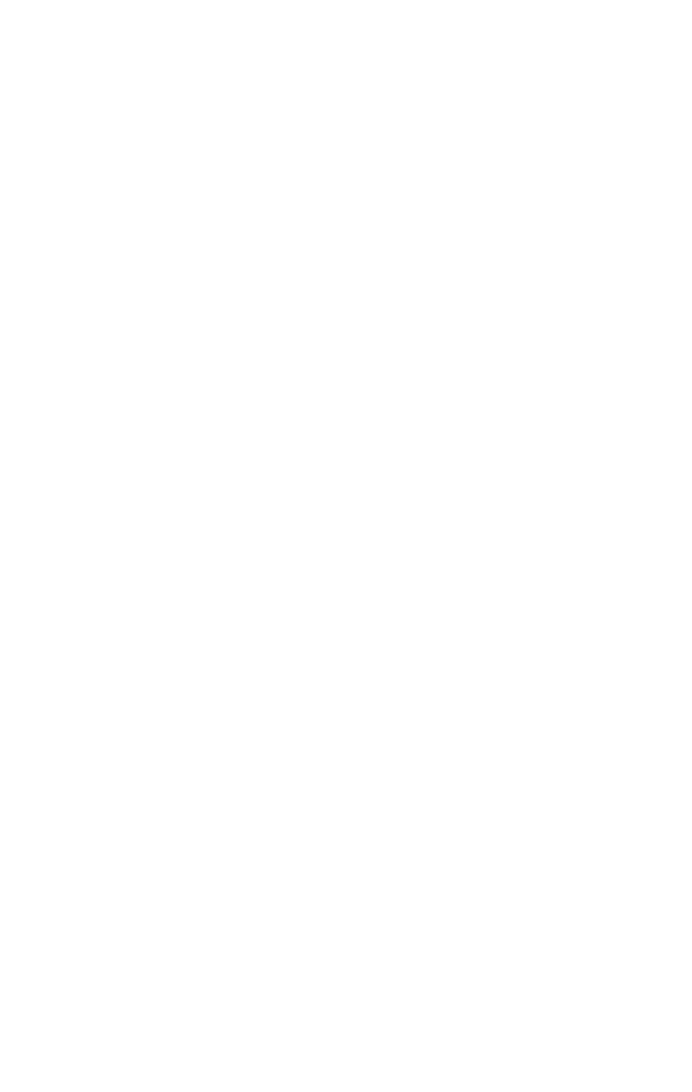
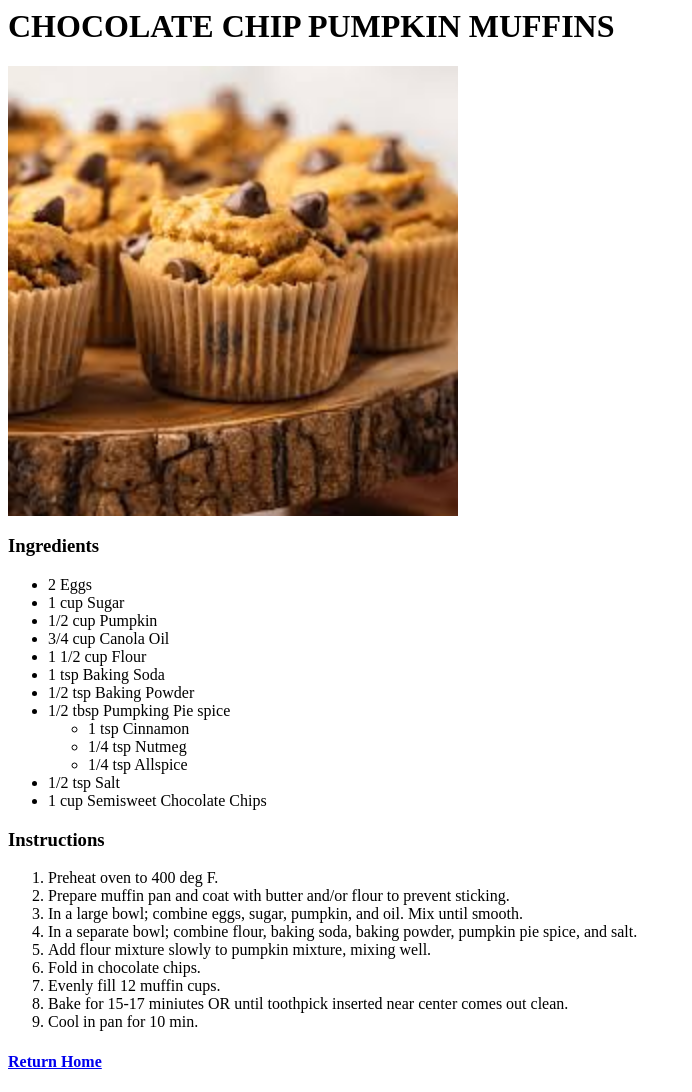
Before and after one commit to tychobrohe-v/odin-recipes, a plain HTML site: page pages/muffins.html in a window 1280 px wide. Shown: the whole page, without its empty margins (0-692 px from the left). Before the commit the page ends 800 px from the top, so only its background shows below. Drawn offline with Linux system fonts and the light colour scheme.

Commit message:
Complete muffin recipe page. Correct typos

```diff
--- a/pages/muffins.html
+++ b/pages/muffins.html
@@ -2,11 +2,48 @@
     <html lang="en">
         <head>
             <meta charset="UTF-8">
-            <title></title>
+            <title>Chocolate Chip Pumpkin Muffins</title>
         </head>
 
         <body>
-            <h1></h1>
+            <h1>CHOCOLATE CHIP PUMPKIN MUFFINS</h1>
+            <img src="../images/muffin.jpeg" width="450">
+
+            <h3>Ingredients</h3>
+            <ul>
+                <li>2 Eggs</li>
+                <li>1 cup Sugar</li>
+                <li>1/2 cup Pumpkin</li>
+                <li>3/4 cup Canola Oil</li>
+                <li>1 1/2 cup Flour</li>
+                <li>1 tsp Baking Soda</li>
+                <li>1/2 tsp Baking Powder</li>
+                <li>1/2 tbsp Pumpking Pie spice
+                    <ul>
+                        <li>1 tsp Cinnamon</li>
+                        <li>1/4 tsp Nutmeg</li>
+                        <li>1/4 tsp Allspice</li>
+                    </ul>
+                </li>
+                <li>1/2 tsp Salt</li>
+                <li>1 cup Semisweet Chocolate Chips</li>
+            </ul>
+
+            <h3>Instructions</h3>
+            <ol>
+                <li>Preheat oven to 400 deg F.</li>
+                <li>Prepare muffin pan and coat with butter and/or flour to prevent sticking.</li>
+                <li>In a large bowl; combine eggs, sugar, pumpkin, and oil. Mix until smooth.</li>
+                <li>In a separate bowl; combine flour, baking soda, baking powder, pumpkin
+                    pie spice, and salt.</li>
+                <li>Add flour mixture slowly to pumpkin mixture, mixing well.</li>
+                <li>Fold in chocolate chips.</li>
+                <li>Evenly fill 12 muffin cups.</li>
+                <li>Bake for 15-17  miniutes OR until toothpick inserted near center comes out clean.</li>
+                <li>Cool in pan for 10 min.</li>
+            </ol>
+
+            <h4><a href="../index.html">Return Home</a></h4>
         </body>
     </html>
 </DOCTYPE>
```
Also changed, not shown: pages/about.html (+2 -0 lines), pages/chicken.html (+8 -8 lines).
